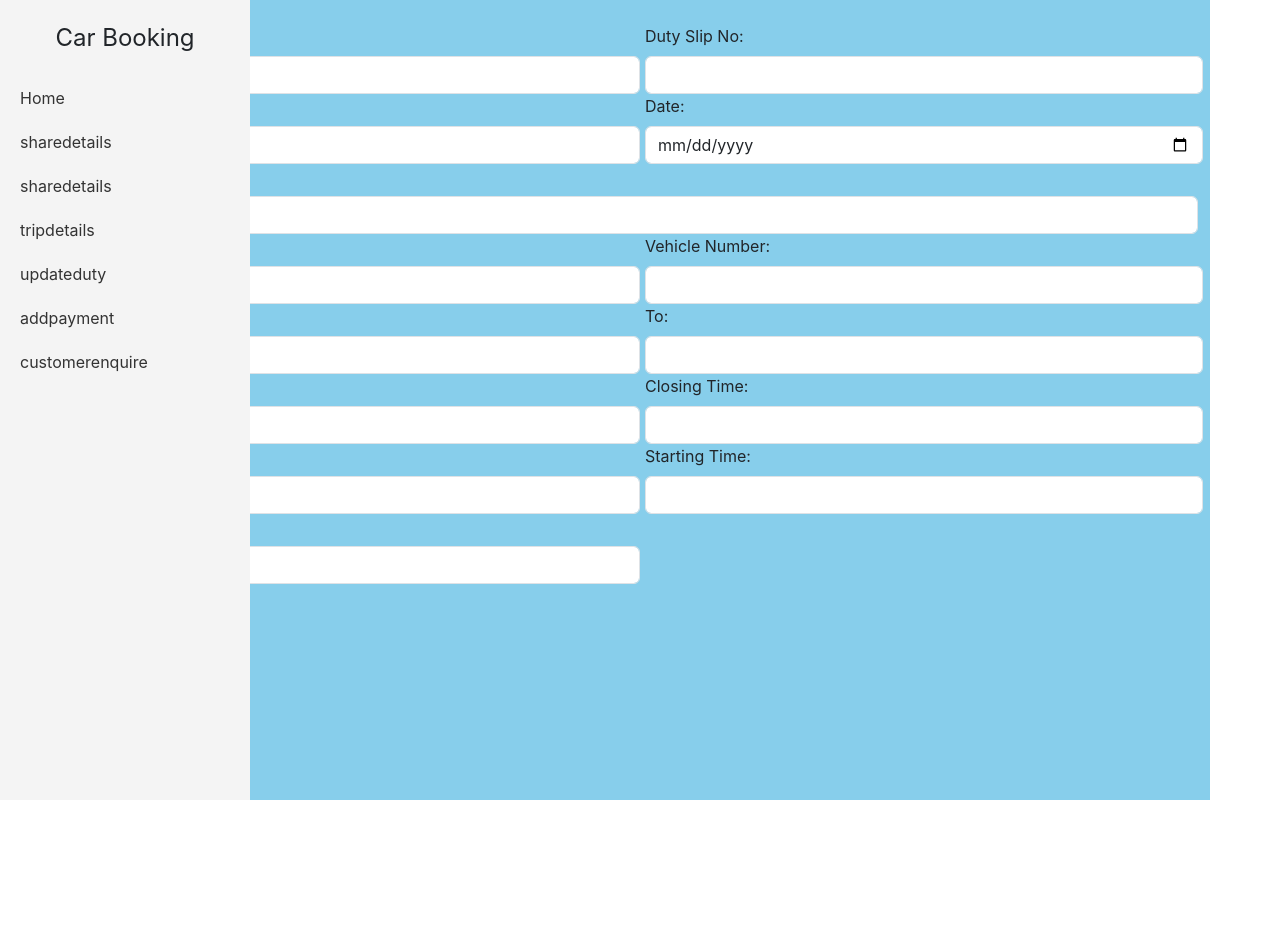
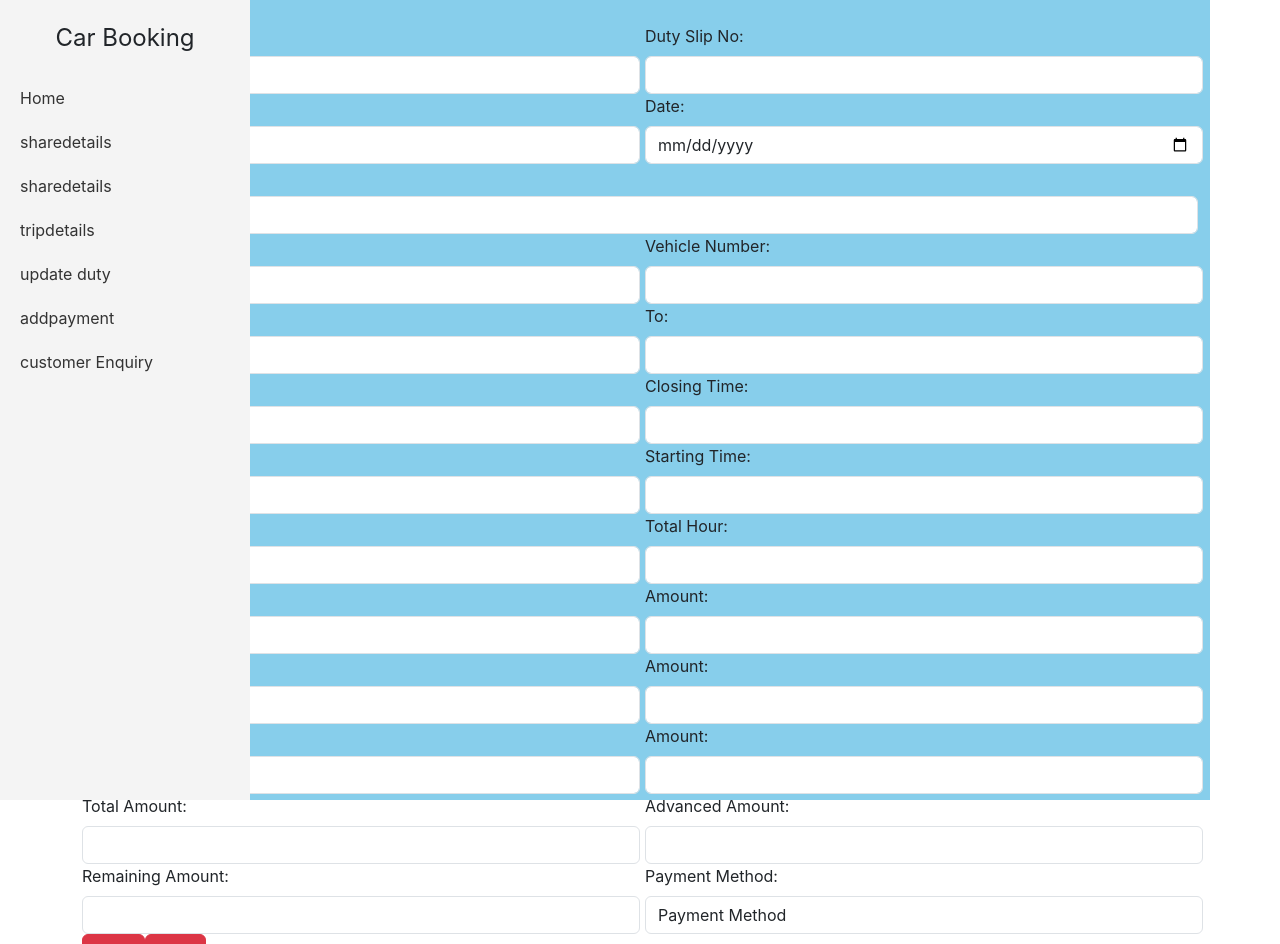
Before and after one commit to kalyani-coder/Car-Booking-Webapp, a React (Create React App) app: page /updateduty in a window 1280 px wide. Shown: the top 944 px of the page. Before the commit the page ends 800 px from the top, so only its background shows below. Built offline with nearby package versions, Linux system fonts and the light colour scheme.

Commit message:
changes in updateduty

```diff
--- a/src/Components/Sidebar.js
+++ b/src/Components/Sidebar.js
@@ -40,22 +40,27 @@ const Sidebar = () => {
 
           <li><a href="#">tripdetails</a></li>
         </Link>
+        <li>
+        <Link to="/updateduty">
+          update duty
 
-        <Link to="/updateduty">
 
-          <li><a href="#">updateduty</a></li>
-        </Link>
+</Link>
+
+        </li>
+
 
 
         <Link to="/addpayment">
 
           <li><a href="#">addpayment</a></li>
         </Link>
+        <li>
+        <Link to="/customerenquiry">
 
-        <Link to="/customerenquire">
-
-          <li><a href="#">customerenquire</a></li>
+          customer Enquiry
         </Link>
+        </li>
 
 
         </ul>
--- a/src/Components/UpdateDuty.js
+++ b/src/Components/UpdateDuty.js
@@ -18,7 +18,7 @@ const UpdateDuty = () => {
     startingkm:'',
     startingtime:'',
     totalkm: '',
-    totalhours: '',
+    totalhour: '',
     title:'',
     amount:'',
     extrakm:'',
@@ -76,9 +76,19 @@ const [formData, setFormData] = useState(initialFormData);
           <option value="Sedan Car">Sedan Car</option>
           <option value="Mini Car">Mini Car</option>
           <option value="SUV Car">SUV Car</option>
-          <option value="Tempo Traveller">Tempo Traveller</option>
-          <option value="AC Bus">AC Bus</option>
-          <option value="Non-AC Bus">Non-AC Bus</option>
+          <option value="Ac Bus 13-Seater">AC Bus 13-Seater</option>
+          <option value="AC Bus 17-seater">AC Bus 17-seater</option>
+          <option value="AC Bus 20-seater">AC Bus 20-seater</option>
+          <option value="AC Bus 32-seater">AC Bus 32-seater</option>
+          <option value="AC Bus 35-seater">AC Bus 35-seater</option>
+          <option value="AC Bus 40-seater">AC Bus 40-seater</option>
+          <option value="AC Bus 45-seater">AC Bus 45-seater</option>
+          <option value="Non-AC Bus 17-Seater">Non-AC Bus 17 Seater</option>
+          <option value="Non-AC Bus 20-Seater">Non-AC Bus 20 Seater</option>
+          <option value="Non-AC Bus 32-Seater">Non-AC Bus 32 Seater</option>
+          <option value="Non-AC Bus 40-Seater">Non-AC Bus 40 Seater</option>
+          <option value="Non-AC Bus 45-Seater">Non-AC Bus 45 Seater</option>
+          <option value="Non-AC Bus 49-Seater">Non-AC Bus 49 Seater</option>
         </select>
         <label htmlFor="From" className="form-label">From:</label>
         <input className="form-control" type="text" id="From" name="From" onChange={handleChange}value={formData.from}/>
@@ -88,6 +98,16 @@ const [formData, setFormData] = useState(initialFormData);
         <input className="form-control" type="text" id="startingkm" name="startingkm" onChange={handleChange}value={formData.startingkm}/>
         <label htmlFor="totalkm" className="form-label">Total KM:</label>
         <input className="form-control" type="text" id="totalkm" name="totalkm" onChange={handleChange}value={formData.totalkm}/>
+        <label htmlFor="title" className="form-label">Title:</label>
+        <input className="form-control" type="text" id="title" name="title" onChange={handleChange}value={formData.title}/>
+        <label htmlFor="extrakm" className="form-label">Extra KM:</label>
+        <input className="form-control" type="text" id="extrakm" name="extrakm" onChange={handleChange}value={formData.extrakm}/>
+        <label htmlFor="extrahours" className="form-label">Extra Hour:</label>
+        <input className="form-control" type="text" id="extrahour" name="extrahour" onChange={handleChange}value={formData.extrahour}/>
+        <label htmlFor="totalamount" className="form-label">Total Amount:</label>
+        <input className="form-control" type="text" id="totalamount" name="totalamount" onChange={handleChange}value={formData.totalamount}/>
+        <label htmlFor="remningamount" className="form-label">Remaining Amount:</label>
+        <input className="form-control" type="text" id="remningamount" name="remainingamount" onChange={handleChange}value={formData.remainingamount}/>
         </div>
         <div className="grid-gap-2  col-6">
     <label htmlFor="vehiclenumber" className="form-label">Vehicle Number:</label>
@@ -95,13 +115,38 @@ const [formData, setFormData] = useState(initialFormData);
   <label htmlFor="to" className="form-label">To:</label>
   <input className="form-control" type="text" id="to" name="to" onChange={handleChange} value={formData.to}/>
   <label htmlFor="closingtime" className="form-label">Closing Time:</label>
-  <input className="form-control" type="text" id="closingtime" name="closingtimer" onChange={handleChange} value={formData.closingtime}/>
+  <input className="form-control" type="text" id="closingtime" name="closingtime" onChange={handleChange} value={formData.closingtime}/>
   <label htmlFor="startingtime" className="form-label">Starting Time:</label>
   <input className="form-control" type="text" id="startingtime" name="startingtime" onChange={handleChange} value={formData.startingtime}/>
-  </div>
+  <label htmlFor="totalhour" className="form-label">Total Hour:</label>
+  <input className="form-control" type="text" id="totalhour" name="totalhour" onChange={handleChange} value={formData.totalhour}/>
+  <label htmlFor="amount" className="form-label">Amount:</label>
+  <input className="form-control" type="text" id="amount" name="amount" onChange={handleChange} value={formData.amount}/>
+  <label htmlFor="amount1" className="form-label">Amount:</label>
+  <input className="form-control" type="text" id="amount1" name="amount1" onChange={handleChange} value={formData.amount1}/>
+  <label htmlFor="amount2" className="form-label">Amount:</label>
+  <input className="form-control" type="text" id="amount2" name="amount2" onChange={handleChange} value={formData.amount2}/>
+  <label htmlFor="advanceamount" className="form-label">Advanced Amount:</label>
+        <input className="form-control" type="text" id="advanceamount" name="advanceamount" onChange={handleChange}value={formData.advanceamount}/>
+        <label htmlFor="paymentmethod" className="form-label">Payment Method:</label>
+        <select className="form-control " name="paymentmethod" id="paymentmethod" onChange={handleChange} value={formData.paymentmethod} >
+          <option value="">Payment Method</option>
+          <option value="Bank Transfer">Bank Transfer</option>
+          <option value="Cash">Cash</option>
+          <option value="Google Pay">Google Pay</option>
+          <option value="Paytm">Paytm</option>
+          <option value="Phone Pay">Phone Pay</option>
+          </select>
+          </div>
         </div>
+        <button  type="button" className="btn btn-danger" onClick={handleSubmit}>
+         Save
+     </button>
+     <button  type="button" className="btn btn-danger" onClick={handleSubmit}>
+         Print
+     </button>
        </div>
        </>
   )
 }
-export default UpdateDuty
+export default UpdateDuty;
```
